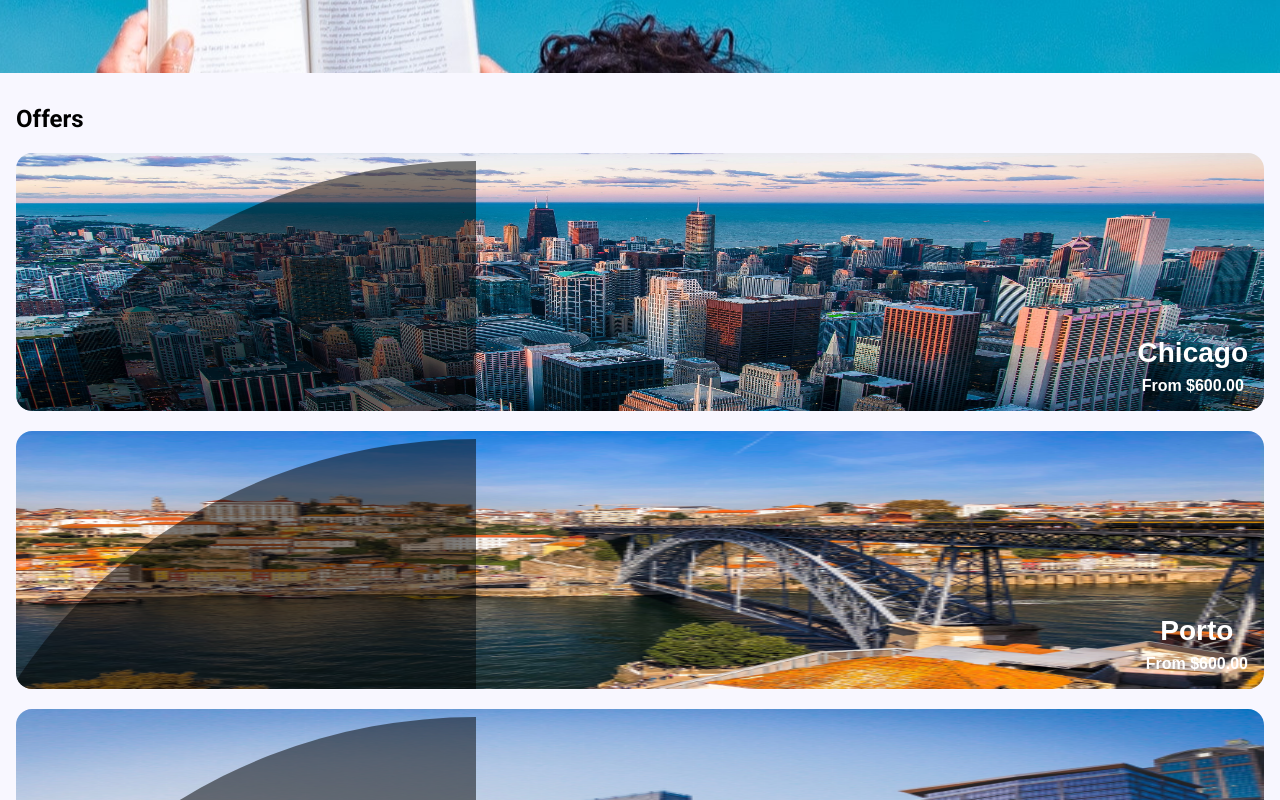
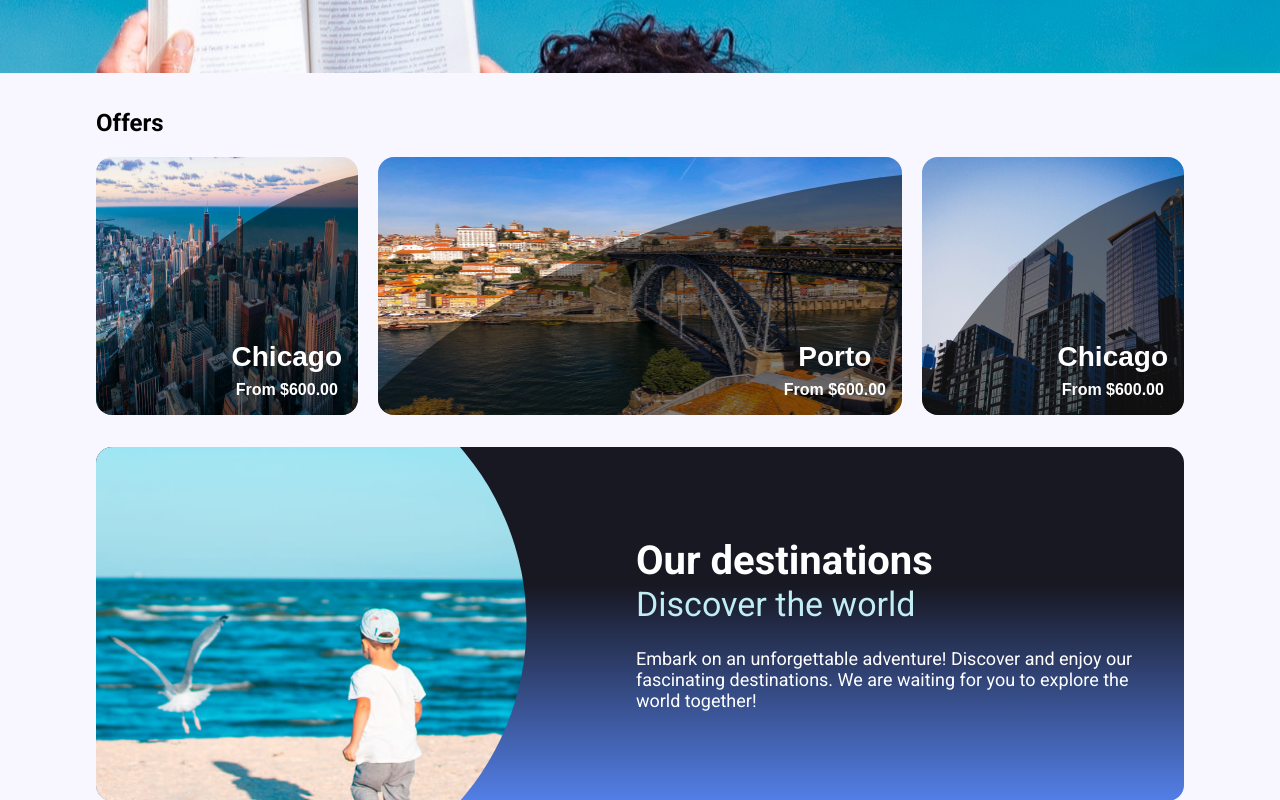
Before and after one commit to JeisonPC/Airline-to-the-people, an Angular app: page / in a window 1280 px wide. Shown: the part 440-1240 px from the top of the page. Built offline with nearby package versions, Linux system fonts and the light colour scheme.

Commit message:
FIX - Fixed some problems in the shadow of the cards on desktop

```diff
--- a/src/app/components/card/card.component.html
+++ b/src/app/components/card/card.component.html
@@ -1,7 +1,7 @@
 <button class="card">
 
   <picture class="card__image">
-    <img ngSrc="{{image}}" width="400" height="200" priority>
+    <img ngSrc="{{image}}" fill priority>
   </picture>
 
   <div class="card__content">
@@ -9,3 +9,10 @@
     <p class="card__description">{{content}}</p>
   </div>
 </button>
+<svg style="display: none;" width="0" height="0">
+  <defs>
+    <clipPath id="myClip">
+      <path d="M297.119 11.0062C63.2575 84.7217 0 258 0 258H297.119C297.119 258 530.98 -62.7094 297.119 11.0062Z" />
+    </clipPath>
+  </defs>
+</svg>
--- a/src/app/components/card/card.component.scss
+++ b/src/app/components/card/card.component.scss
@@ -16,14 +16,12 @@
   &::before {
     content: "";
     position: absolute;
-    top: 0.5rem;
-    left: -77px;
-    right: 0;
+    top: 11px;
     border-radius: 100% 0 0;
-    bottom: 0;
     background-color: rgba(0, 0, 0, 0.5);
-    width: 537px;
+    width: 120%;
     height: 500px;
+    z-index: 1;
   }
 
   &__content {
@@ -33,6 +31,7 @@
     display: flex;
     flex-direction: column;
     gap: 0.5rem;
+    z-index: 2;
   }
 
   &__title {
@@ -56,3 +55,16 @@
     height: 100%;
   }
 }
+
+/* Estilos específicos para tablets */
+@media (min-width: 768px) {
+  .card {
+    &::before {
+      width: 150%;
+    }
+  }
+  .card:nth-child(2)::before {
+    clip-path: url(#myClip);
+  }
+
+}
--- a/src/app/components/footer/footer.component.html
+++ b/src/app/components/footer/footer.component.html
@@ -1,6 +1,6 @@
 <footer class="footer">
   <section class="footer__section-up">
-    <app-logo [fillColor]="'#FF0000'" [width]="'180'" [height]="'auto'" class="footer__section-up-logo" />
+    <app-logo [fillColor]="'#FF0000'" [width]="'180'" [height]="'60'" class="footer__section-up-logo" />
     <div class="footer__bloque-social">
       <h3>Follow us</h3>
       <div class="footer__section-up-social">
--- a/src/app/components/footer/footer.component.scss
+++ b/src/app/components/footer/footer.component.scss
@@ -11,7 +11,6 @@
   }
   &__section-up-logo > svg {
     width: 180px;
-    height: auto;
   }
   &__bloque-social {
     display: flex;
--- a/src/app/pages/home/home.component.html
+++ b/src/app/pages/home/home.component.html
@@ -9,14 +9,19 @@
     <a class="button-red" href="#">Buy</a>
   </div>
 </div>
+<h2 class="title-offers">Offers</h2>
 <section class="section-cards">
-  <h2>Offers</h2>
-  <app-card *ngFor="let card of cards" [title]="card.title" [image]="card.image" [content]="card.description" />
+  <app-card class="section-cards__card" *ngFor="let card of cards; let i = index"
+            [id]="'card-' + (i + 1)"  [title]="card.title" [image]="card.image"
+            [content]="card.description" />
 </section>
 
 <section class="section-card-high">
   <div class="section-card-high__container">
-    <img ngSrc="/assets/img/img-child.jpg" alt="img-child" width="400" height="200" priority>
+    <div class="section-card-high__container-img">
+      <img ngSrc="/assets/img/img-child.jpg" alt="img-child" width="400" height="592" priority>
+    </div>
+
     <div class="section-card-high__content">
       <div>
         <h3>Our destinations</h3>
--- a/src/app/pages/home/home.component.scss
+++ b/src/app/pages/home/home.component.scss
@@ -11,6 +11,7 @@
   display: flex;
   justify-content: center;
   align-items: center;
+  margin-bottom: 2.25rem;
 
   &__content {
     display: flex;
@@ -27,6 +28,10 @@
   &__content a {
     width: fit-content;
   }
+}
+
+.title-offers {
+  padding: 0 1rem;
 }
 
 .section-cards {
@@ -47,16 +52,35 @@
     width: 100%;
     border-radius: 1rem;
     background: linear-gradient(180deg, #181823 39.26%, #537fe7 100%);
+    display: flex;
+    flex-direction: column;
   }
+
+  &__container-img {
+    position: relative;
+    width: 100%;
+    height: 100%;
+  }
+
+  &__container-img img {
+    height: auto;
+    position: absolute;
+    top: -181px;
+    left: 50%;
+    clip-path: circle(45%);
+    transform: translate(-50%, 0);
+    width: 399px;
+  }
+
   &__content {
-    position: absolute;
-    bottom: 20%;
+    position: relative;
     color: white;
-    left: 1rem;
-    right: 1rem;
     display: flex;
     flex-direction: column;
     gap: 1.5rem;
+    height: 100%;
+    width: 100%;
+    padding: 4rem 1rem;
   }
 
   &__container h3 {
@@ -68,15 +92,6 @@
     font-weight: 400;
     color: $color-blue-5;
     font-size: 34px;
-  }
-
-  & img {
-    height: 100%;
-    position: absolute;
-    top: -217px;
-    left: 50%;
-    clip-path: circle(40%);
-    transform: translate(-50%, 0);
   }
 }
 
@@ -103,4 +118,68 @@
       gap: 0.25rem;
     }
   }
+
+  .title-offers {
+    padding: 0 6rem;
+  }
+  .section-cards {
+    flex-direction: row;
+    padding-left: 6rem;
+    padding-right: 6rem;
+    padding-top: 20px;
+    &__card {
+      height: 258px;
+    }
+  }
+  .section-cards app-card:nth-child(1),
+  .section-cards app-card:nth-child(3) {
+    flex: 1 1;
+  }
+
+  .section-cards app-card:nth-child(2) {
+    flex: 2 1;
+    &.card::before {
+      display: none;
+    }
+  }
+
+  .section-cards app-card:nth-child(3) {
+    flex: 1 1;
+  }
+
+  .section-card-high {
+    height: 386px;
+    padding: 1rem 6rem;
+    &__container {
+      flex-direction: row;
+      gap: 2rem;
+    }
+
+    &__container {
+      gap: 0;
+    }
+
+    &__container-img img {
+      top: 50%;
+      left: 30%;
+      width: 100%;
+      transform: translate(-50%, -50%);
+      clip-path: circle(39%);
+    }
+
+    &__content {
+      justify-content: center;
+      padding-left: 0;
+    }
+
+    &__content h3,
+    &__content h3 {
+      font-size: 40px;
+    }
+
+    &__content p {
+      max-width: 530px;
+      font-size: 18px;
+    }
+  }
 }
```
